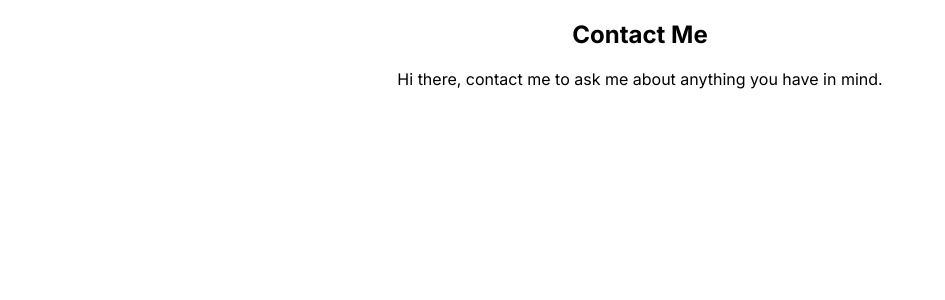
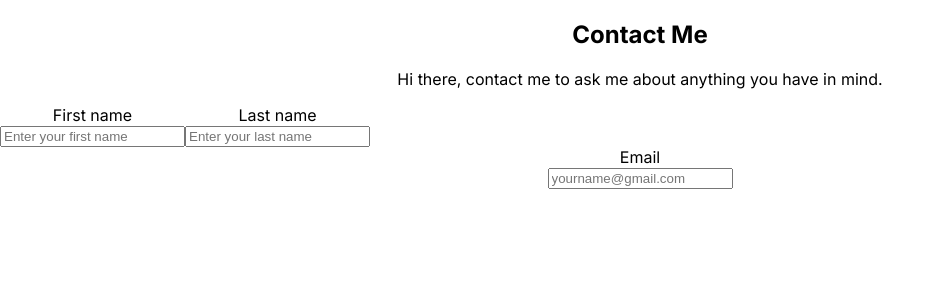
Before and after one commit to Yusuf-oluwaseyi/HNG-Task1, a React (Create React App) app: page /contact in a window 1280 px wide. Shown: the top 300 px of the page, without its empty margins (0-945 px from the left). Built offline with nearby package versions, Linux system fonts and the light colour scheme.

Commit message:
Adding mail section

```diff
--- a/src/App.css
+++ b/src/App.css
@@ -1,6 +1,10 @@
 @import url('https://fonts.googleapis.com/css2?family=Inter:wght@100;200;300;400;500;600;700;800;900&display=swap');
 .App {
   text-align: center;
+  font-family: 'inter', sans-serif;
+}
+.contact {
+  text-align: left;
   font-family: 'inter', sans-serif;
 }
 
@@ -61,6 +65,14 @@ hr {
   color: grey;
 }
 
+/* Contact Me */
+.contact {
+  text-align: center;
+}
+.names {
+  display: flex;
+  flex-direction: row;
+}
 
 @media (max-width: 700px) {
   .zuri{
--- a/src/component/Contact.js
+++ b/src/component/Contact.js
@@ -5,7 +5,23 @@ const Contact = () => {
             <h2>Contact Me</h2>
             <p>Hi there, contact me to ask me about anything you have in mind.</p>
         </div>
+        <div className="contact_body">
+        <div className="names">
+        <div id="first_name">
+            <label htmlFor="first_name">First name</label><br />
+            <input type="first_name" placeholder="Enter your first name" required/>
+        </div>
+        <div id="last_name">
+            <label htmlFor="last_name">Last name</label><br />
+            <input type="last_name" placeholder="Enter your last name" required/>
+        </div>
+        </div>
 
+        <div id="email">
+            <label htmlFor="email">Email</label><br />
+            <input type="email" placeholder="yourname@gmail.com" required/>
+        </div>
+        </div>
         </div>
      );
 }
--- a/src/component/Links.js
+++ b/src/component/Links.js
@@ -11,7 +11,7 @@ const Links = () => {
         <a href="https://books.zuri.team/" id='book__python'>Python Books</a>
         <a href="https://background.zuri.team/" id='pitch'>Background Check for Coders</a>
         <a href="https://books.zuri.team/design-rules" id='book__design'>Design Books</a>
-        <Link to='/contact'>Contact Me</Link>
+        <Link to='/contact' id='contact'>Contact Me</Link>
         <div className='repo'>
             <img src={slack} alt="" />
             <img src={git} alt="" />
```
